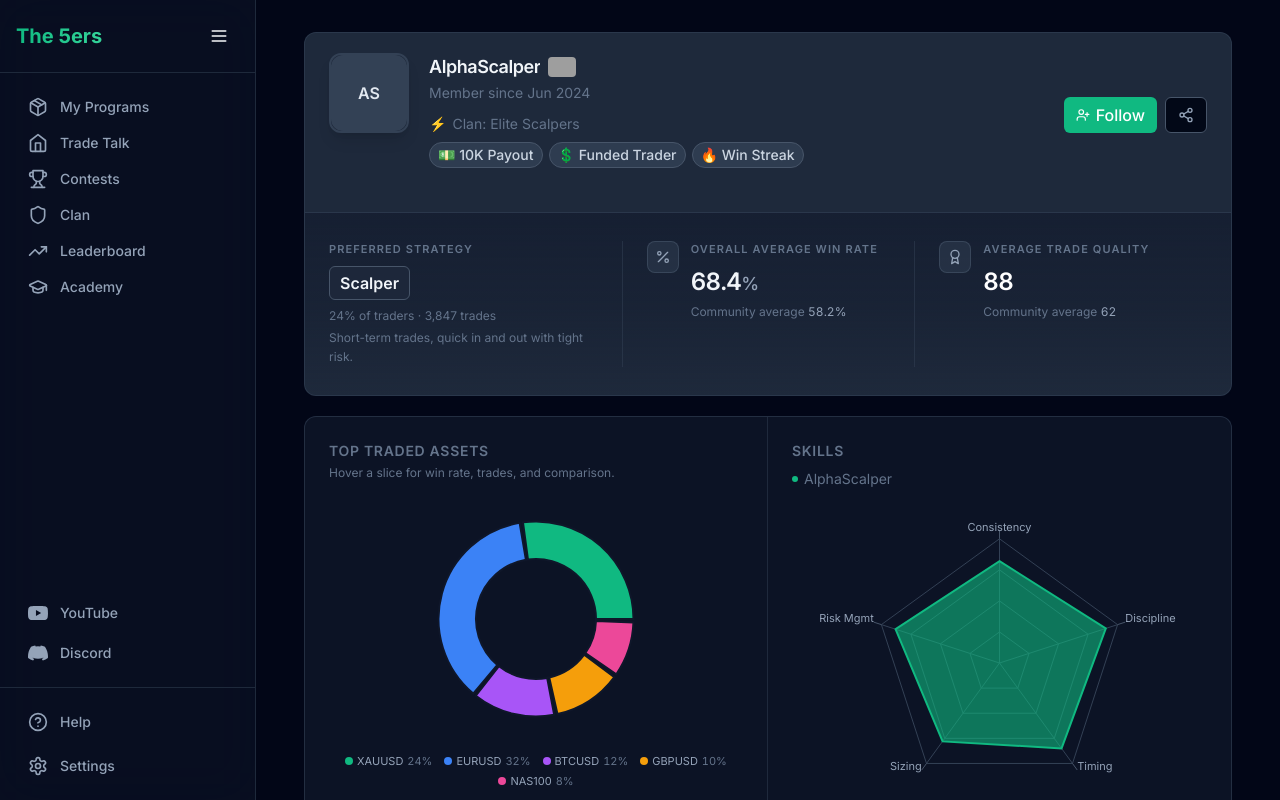
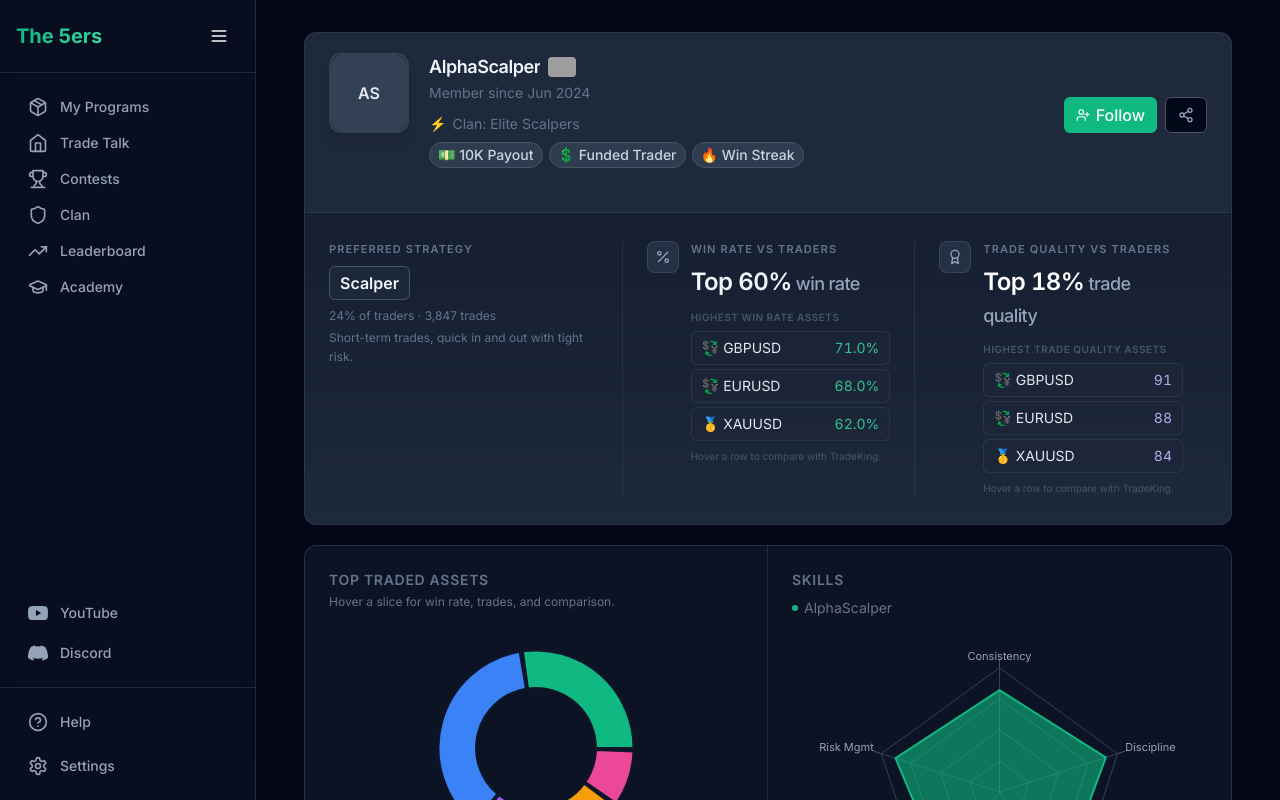
Before and after one commit to yossig-dev/5ers-community, a Next.js app: page /profile/1 in a window 1280 px wide. Built offline with nearby package versions, Linux system fonts and the light colour scheme; grey boxes are pictures that could not be loaded.

Commit message:
Profile header: percentile win rate/quality and top assets with hover compare
Made-with: Cursor

```diff
--- a/components/profile/profile-header.tsx
+++ b/components/profile/profile-header.tsx
@@ -8,8 +8,24 @@ import { Badge } from "@/components/ui/badge";
 import { Button } from "@/components/ui/button";
 import { Tooltip } from "@/components/ui/tooltip";
 import { getStrategyDescription } from "@/lib/strategy-descriptions";
-import type { PreferredStrategy, TraderProfile } from "@/lib/types/trader-profile";
+import type { PreferredStrategy, TopTradedAsset, TraderProfile } from "@/lib/types/trader-profile";
 import { cn } from "@/lib/utils";
+
+function findViewerAsset(
+  viewerAssets: TopTradedAsset[] | undefined,
+  symbol: string
+): TopTradedAsset | undefined {
+  return viewerAssets?.find((a) => a.symbol === symbol);
+}
+
+function topAssetsByWinRate(assets: TopTradedAsset[], n: number): TopTradedAsset[] {
+  return [...assets].sort((a, b) => b.winRatePercent - a.winRatePercent).slice(0, n);
+}
+
+function topAssetsByTradeQuality(assets: TopTradedAsset[], n: number): TopTradedAsset[] {
+  const ranked = assets.filter((a) => a.tradeQualityScore != null);
+  return [...ranked].sort((a, b) => (b.tradeQualityScore ?? 0) - (a.tradeQualityScore ?? 0)).slice(0, n);
+}
 
 /** Country flag image from ISO 3166-1 alpha-2 code (flagcdn.com) */
 function CountryFlag({ code }: { code: string }) {
@@ -35,12 +51,12 @@ const COUNTRY_NAMES: Record<string, string> = {
 /** Performance metrics shown in the header strip (moved from profile snapshot) */
 export type ProfileHeaderPerformance = {
   preferredStrategy: PreferredStrategy;
-  qualityScore: number;
-  overallWinRatePercent?: number;
   totalTrades?: number;
   strategySharePercent?: number;
-  communityAvgWinRatePercent?: number;
-  communityAvgQualityScore?: number;
+  /** Placement vs all traders, e.g. 60 → "Top 60% win rate" */
+  winRateTopPercent?: number;
+  /** Placement vs all traders, e.g. 18 → "Top 18% trade quality" */
+  tradeQualityTopPercent?: number;
 };
 
 export interface ProfileHeaderProps {
@@ -50,6 +66,10 @@ export interface ProfileHeaderProps {
   >;
   /** When set, renders a professional stats strip below identity */
   performance?: ProfileHeaderPerformance;
+  /** Used for top win-rate / trade-quality rows and hover compare */
+  topTradedAssets?: TopTradedAsset[];
+  viewerTopTradedAssets?: TopTradedAsset[];
+  viewerDisplayName?: string;
   onFollow?: () => void;
   onShare?: () => void;
   isFollowing?: boolean;
@@ -69,9 +89,101 @@ function StatIcon({ children, className }: { children: ReactNode; className?: st
   );
 }
 
+const compareTooltipClass =
+  "whitespace-normal max-w-[280px] text-left font-normal leading-snug px-3 py-2.5";
+
+function WinRateCompareBody({
+  asset,
+  profileName,
+  viewerName,
+  viewerAsset,
+}: {
+  asset: TopTradedAsset;
+  profileName: string;
+  viewerName: string;
+  viewerAsset?: TopTradedAsset;
+}) {
+  return (
+    <div className="space-y-1.5">
+      <p className="text-slate-100 font-semibold text-xs">
+        {asset.icon && <span className="mr-1">{asset.icon}</span>}
+        {asset.label}
+        <span className="text-slate-500 font-normal"> · {asset.assetType}</span>
+      </p>
+      <div className="space-y-1 text-[11px] border-t border-slate-600/80 pt-1.5">
+        <div>
+          <span className="text-slate-500">{profileName}</span>
+          <span className="text-slate-200 tabular-nums ml-1">
+            {asset.winRatePercent.toFixed(1)}% win · {asset.tradeCount.toLocaleString()} trades
+          </span>
+        </div>
+        {viewerAsset ? (
+          <div>
+            <span className="text-slate-500">{viewerName}</span>
+            <span className="text-slate-200 tabular-nums ml-1">
+              {viewerAsset.winRatePercent.toFixed(1)}% win · {viewerAsset.tradeCount.toLocaleString()} trades
+            </span>
+          </div>
+        ) : (
+          <p className="text-slate-500 italic">No data for {viewerName} on this symbol.</p>
+        )}
+      </div>
+    </div>
+  );
+}
+
+function TradeQualityCompareBody({
+  asset,
+  profileName,
+  viewerName,
+  viewerAsset,
+}: {
+  asset: TopTradedAsset;
+  profileName: string;
+  viewerName: string;
+  viewerAsset?: TopTradedAsset;
+}) {
+  const pq = asset.tradeQualityScore;
+  const vq = viewerAsset?.tradeQualityScore;
+  return (
+    <div className="space-y-1.5">
+      <p className="text-slate-100 font-semibold text-xs">
+        {asset.icon && <span className="mr-1">{asset.icon}</span>}
+        {asset.label}
+        <span className="text-slate-500 font-normal"> · {asset.assetType}</span>
+      </p>
+      <div className="space-y-1 text-[11px] border-t border-slate-600/80 pt-1.5">
+        <div>
+          <span className="text-slate-500">{profileName}</span>
+          <span className="text-slate-200 tabular-nums ml-1">
+            Trade quality {pq != null ? Math.round(pq) : "—"}
+            {" · "}
+            {asset.winRatePercent.toFixed(1)}% win · {asset.tradeCount.toLocaleString()} trades
+          </span>
+        </div>
+        {viewerAsset && vq != null ? (
+          <div>
+            <span className="text-slate-500">{viewerName}</span>
+            <span className="text-slate-200 tabular-nums ml-1">
+              Trade quality {Math.round(vq)}
+              {" · "}
+              {viewerAsset.winRatePercent.toFixed(1)}% win · {viewerAsset.tradeCount.toLocaleString()} trades
+            </span>
+          </div>
+        ) : (
+          <p className="text-slate-500 italic">No trade quality data for {viewerName} on this symbol.</p>
+        )}
+      </div>
+    </div>
+  );
+}
+
 export function ProfileHeader({
   profile,
   performance,
+  topTradedAssets = [],
+  viewerTopTradedAssets,
+  viewerDisplayName = "You",
   onFollow,
   onShare,
   isFollowing,
@@ -84,7 +196,8 @@ export function ProfileHeader({
   const memberSince = `Member since ${joinDate}`;
   const countryName = profile.countryCode ? (COUNTRY_NAMES[profile.countryCode.toUpperCase()] ?? profile.countryCode) : null;
   const strategyHint = performance ? getStrategyDescription(performance.preferredStrategy) : undefined;
-  const qualityRounded = performance ? Math.round(performance.qualityScore) : 0;
+  const topWinAssets = topAssetsByWinRate(topTradedAssets, 3);
+  const topQualityAssets = topAssetsByTradeQuality(topTradedAssets, 3);
 
   return (
     <header
@@ -214,54 +327,119 @@ export function ProfileHeader({
                 </div>
               </div>
 
-              {performance.overallWinRatePercent != null && (
+              {(performance.winRateTopPercent != null || topWinAssets.length > 0) && (
                 <div className="xl:px-6 min-w-0">
                   <div className="flex items-start gap-3">
                     <StatIcon>
                       <Percent className="h-4 w-4" aria-hidden />
                     </StatIcon>
-                    <div className="min-w-0">
+                    <div className="min-w-0 flex-1">
                       <p className="text-[11px] font-semibold uppercase tracking-widest text-slate-500 mb-2">
-                        Overall average win rate
+                        Win rate vs traders
                       </p>
+                      {performance.winRateTopPercent != null && (
                         <p className="text-2xl font-semibold tabular-nums text-slate-100 tracking-tight">
-                        {performance.overallWinRatePercent.toFixed(1)}
-                        <span className="text-lg text-slate-400 font-medium">%</span>
+                          Top {performance.winRateTopPercent}%
+                          <span className="text-lg text-slate-400 font-medium"> win rate</span>
                         </p>
-                      {performance.communityAvgWinRatePercent != null && (
-                        <p className="mt-1.5 text-xs text-slate-500">
-                          Community average{" "}
-                          <span className="tabular-nums text-slate-400">
-                            {performance.communityAvgWinRatePercent.toFixed(1)}%
+                      )}
+                      {topWinAssets.length > 0 && (
+                        <div className={cn("space-y-1.5", performance.winRateTopPercent != null && "mt-3")}>
+                          <p className="text-[10px] font-semibold uppercase tracking-wider text-slate-600">
+                            Highest win rate assets
+                          </p>
+                          <ul className="space-y-1">
+                            {topWinAssets.map((asset) => (
+                              <li key={asset.symbol} className="w-full">
+                                <Tooltip
+                                  content={
+                                    <WinRateCompareBody
+                                      asset={asset}
+                                      profileName={profile.nickname}
+                                      viewerName={viewerDisplayName}
+                                      viewerAsset={findViewerAsset(viewerTopTradedAssets, asset.symbol)}
+                                    />
+                                  }
+                                  contentClassName={compareTooltipClass}
+                                  className="block w-full"
+                                >
+                                  <div className="rounded-md border border-slate-700/60 bg-slate-800/40 px-2.5 py-1.5 flex items-center justify-between gap-2 cursor-default hover:border-slate-600/70 transition-colors">
+                                    <span className="text-sm text-slate-200 truncate min-w-0">
+                                      {asset.icon && <span className="mr-1">{asset.icon}</span>}
+                                      {asset.label}
                                     </span>
-                        </p>
+                                    <span className="text-sm tabular-nums text-emerald-400/90 shrink-0">
+                                      {asset.winRatePercent.toFixed(1)}%
+                                    </span>
+                                  </div>
+                                </Tooltip>
+                              </li>
+                            ))}
+                          </ul>
+                          <p className="text-[10px] text-slate-600 pt-0.5">Hover a row to compare with {viewerDisplayName}.</p>
+                        </div>
                       )}
                     </div>
                   </div>
                 </div>
               )}
 
+              {(performance.tradeQualityTopPercent != null || topQualityAssets.length > 0) && (
                 <div className="xl:px-6 min-w-0">
                   <div className="flex items-start gap-3">
                     <StatIcon>
                       <Award className="h-4 w-4" aria-hidden />
                     </StatIcon>
-                  <div className="min-w-0">
+                    <div className="min-w-0 flex-1">
                       <p className="text-[11px] font-semibold uppercase tracking-widest text-slate-500 mb-2">
-                      Average trade quality
+                        Trade quality vs traders
                       </p>
-                    <p className="text-2xl font-semibold tabular-nums text-white tracking-tight">{qualityRounded}</p>
-                    {performance.communityAvgQualityScore != null && (
-                      <p className="mt-1.5 text-xs text-slate-500">
-                        Community average{" "}
-                        <span className="tabular-nums text-slate-400">
-                          {Math.round(performance.communityAvgQualityScore)}
+                      {performance.tradeQualityTopPercent != null && (
+                        <p className="text-2xl font-semibold tabular-nums text-white tracking-tight">
+                          Top {performance.tradeQualityTopPercent}%
+                          <span className="text-lg text-slate-400 font-medium"> trade quality</span>
+                        </p>
+                      )}
+                      {topQualityAssets.length > 0 && (
+                        <div className={cn("space-y-1.5", performance.tradeQualityTopPercent != null && "mt-3")}>
+                          <p className="text-[10px] font-semibold uppercase tracking-wider text-slate-600">
+                            Highest trade quality assets
+                          </p>
+                          <ul className="space-y-1">
+                            {topQualityAssets.map((asset) => (
+                              <li key={`q-${asset.symbol}`} className="w-full">
+                                <Tooltip
+                                  content={
+                                    <TradeQualityCompareBody
+                                      asset={asset}
+                                      profileName={profile.nickname}
+                                      viewerName={viewerDisplayName}
+                                      viewerAsset={findViewerAsset(viewerTopTradedAssets, asset.symbol)}
+                                    />
+                                  }
+                                  contentClassName={compareTooltipClass}
+                                  className="block w-full"
+                                >
+                                  <div className="rounded-md border border-slate-700/60 bg-slate-800/40 px-2.5 py-1.5 flex items-center justify-between gap-2 cursor-default hover:border-slate-600/70 transition-colors">
+                                    <span className="text-sm text-slate-200 truncate min-w-0">
+                                      {asset.icon && <span className="mr-1">{asset.icon}</span>}
+                                      {asset.label}
                                     </span>
-                      </p>
+                                    <span className="text-sm tabular-nums text-violet-300/90 shrink-0">
+                                      {asset.tradeQualityScore != null ? Math.round(asset.tradeQualityScore) : "—"}
+                                    </span>
+                                  </div>
+                                </Tooltip>
+                              </li>
+                            ))}
+                          </ul>
+                          <p className="text-[10px] text-slate-600 pt-0.5">Hover a row to compare with {viewerDisplayName}.</p>
+                        </div>
                       )}
                     </div>
                   </div>
                 </div>
+              )}
             </div>
           </div>
         )}
--- a/components/public-trader-profile.tsx
+++ b/components/public-trader-profile.tsx
@@ -54,13 +54,14 @@ export function PublicTraderProfile({ profile }: { profile: TraderProfile }) {
         }}
         performance={{
           preferredStrategy: profile.preferredStrategy,
-          qualityScore: profile.qualityScore,
-          overallWinRatePercent: profile.averages.winRatePercent,
           totalTrades: profile.averages.totalTrades,
           strategySharePercent: profile.strategySharePercent,
-          communityAvgWinRatePercent: profile.averages.communityAvgWinRatePercent,
-          communityAvgQualityScore: profile.averages.communityAvgQualityScore,
+          winRateTopPercent: profile.averages.winRateTopPercent,
+          tradeQualityTopPercent: profile.averages.tradeQualityTopPercent,
         }}
+        topTradedAssets={profile.topTradedAssets}
+        viewerTopTradedAssets={profile.viewerStats?.viewerTopTradedAssets}
+        viewerDisplayName={profile.viewerStats?.viewerNickname ?? "You"}
         onFollow={() => setIsFollowing((v) => !v)}
         onShare={() => setShareOpen(true)}
         isFollowing={isFollowing}
--- a/components/ui/tooltip.tsx
+++ b/components/ui/tooltip.tsx
@@ -3,7 +3,7 @@ import { cn } from "@/lib/utils";
 
 interface TooltipProps {
   children: React.ReactNode;
-  content: string;
+  content: React.ReactNode;
   className?: string;
   /** Optional class for the popup (e.g. whitespace-normal max-w-xs for long text) */
   contentClassName?: string;
@@ -11,7 +11,7 @@ interface TooltipProps {
 
 export function Tooltip({ children, content, className, contentClassName }: TooltipProps) {
   return (
-    <div className={cn("relative group inline-flex", className)}>
+    <div className={cn("relative group", className ?? "inline-flex")}>
       {children}
       <div
         role="tooltip"
--- a/lib/mock-trader-profile.ts
+++ b/lib/mock-trader-profile.ts
@@ -27,11 +27,11 @@ export const MOCK_TRADER_PROFILE: TraderProfile = {
   },
 
   topTradedAssets: [
-    { symbol: "XAUUSD", label: "XAUUSD", icon: "🥇", assetType: "Metals", tradeCount: 890, sharePercent: 24, winRatePercent: 62 },
-    { symbol: "EURUSD", label: "EURUSD", icon: "💱", assetType: "Forex", tradeCount: 1240, sharePercent: 32, winRatePercent: 68 },
-    { symbol: "BTCUSD", label: "BTCUSD", icon: "₿", assetType: "Crypto", tradeCount: 456, sharePercent: 12, winRatePercent: 54 },
-    { symbol: "GBPUSD", label: "GBPUSD", icon: "💱", assetType: "Forex", tradeCount: 380, sharePercent: 10, winRatePercent: 71 },
-    { symbol: "NAS100", label: "NAS100", icon: "📈", assetType: "Indices", tradeCount: 290, sharePercent: 8, winRatePercent: 48 },
+    { symbol: "XAUUSD", label: "XAUUSD", icon: "🥇", assetType: "Metals", tradeCount: 890, sharePercent: 24, winRatePercent: 62, tradeQualityScore: 84 },
+    { symbol: "EURUSD", label: "EURUSD", icon: "💱", assetType: "Forex", tradeCount: 1240, sharePercent: 32, winRatePercent: 68, tradeQualityScore: 88 },
+    { symbol: "BTCUSD", label: "BTCUSD", icon: "₿", assetType: "Crypto", tradeCount: 456, sharePercent: 12, winRatePercent: 54, tradeQualityScore: 72 },
+    { symbol: "GBPUSD", label: "GBPUSD", icon: "💱", assetType: "Forex", tradeCount: 380, sharePercent: 10, winRatePercent: 71, tradeQualityScore: 91 },
+    { symbol: "NAS100", label: "NAS100", icon: "📈", assetType: "Indices", tradeCount: 290, sharePercent: 8, winRatePercent: 48, tradeQualityScore: 69 },
   ],
 
   averages: {
@@ -40,6 +40,8 @@ export const MOCK_TRADER_PROFILE: TraderProfile = {
     avgHoldHours: 4.2,
     totalTrades: 3847,
     consistencyScore: 72,
+    winRateTopPercent: 60,
+    tradeQualityTopPercent: 18,
     communityAvgWinRatePercent: 58.2,
     communityAvgQualityScore: 62,
   },
@@ -173,11 +175,11 @@ export const MOCK_TRADER_PROFILE: TraderProfile = {
       riskManagement: 68,
     },
     viewerTopTradedAssets: [
-      { symbol: "XAUUSD", label: "XAUUSD", icon: "🥇", assetType: "Metals", tradeCount: 180, sharePercent: 15, winRatePercent: 58 },
-      { symbol: "EURUSD", label: "EURUSD", icon: "💱", assetType: "Forex", tradeCount: 420, sharePercent: 35, winRatePercent: 64 },
-      { symbol: "BTCUSD", label: "BTCUSD", icon: "₿", assetType: "Crypto", tradeCount: 96, sharePercent: 8, winRatePercent: 51 },
-      { symbol: "GBPUSD", label: "GBPUSD", icon: "💱", assetType: "Forex", tradeCount: 240, sharePercent: 20, winRatePercent: 59 },
-      { symbol: "NAS100", label: "NAS100", icon: "📈", assetType: "Indices", tradeCount: 264, sharePercent: 22, winRatePercent: 55 },
+      { symbol: "XAUUSD", label: "XAUUSD", icon: "🥇", assetType: "Metals", tradeCount: 180, sharePercent: 15, winRatePercent: 58, tradeQualityScore: 70 },
+      { symbol: "EURUSD", label: "EURUSD", icon: "💱", assetType: "Forex", tradeCount: 420, sharePercent: 35, winRatePercent: 64, tradeQualityScore: 76 },
+      { symbol: "BTCUSD", label: "BTCUSD", icon: "₿", assetType: "Crypto", tradeCount: 96, sharePercent: 8, winRatePercent: 51, tradeQualityScore: 62 },
+      { symbol: "GBPUSD", label: "GBPUSD", icon: "💱", assetType: "Forex", tradeCount: 240, sharePercent: 20, winRatePercent: 59, tradeQualityScore: 74 },
+      { symbol: "NAS100", label: "NAS100", icon: "📈", assetType: "Indices", tradeCount: 264, sharePercent: 22, winRatePercent: 55, tradeQualityScore: 68 },
     ],
   },
 };
```
Also changed, not shown: lib/types/trader-profile.ts (+10 -0 lines). Lines whose indentation alone changed are shown as unchanged.
